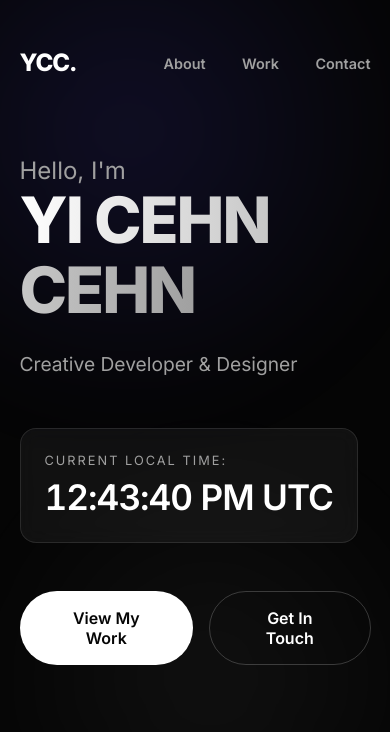
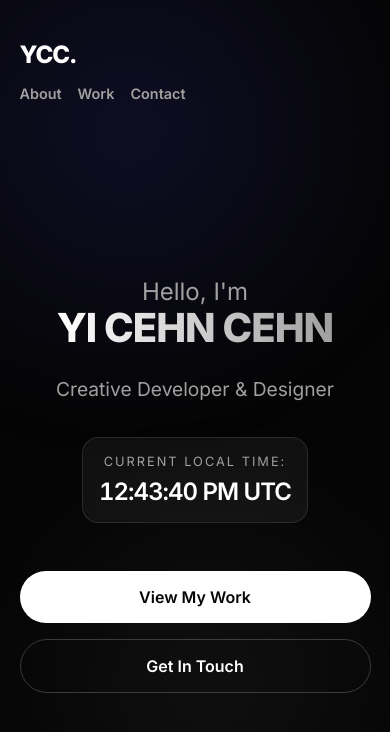
Before and after one commit to tastingoooo/-L1---Personal-Page, a plain HTML site: page index.html in a window 390 px wide. Drawn offline with Linux system fonts and the light colour scheme.

Commit message:
Update styles for Responsive Web Design (RWD)

```diff
--- a/styles.css
+++ b/styles.css
@@ -79,7 +79,7 @@ nav {
 }
 
 .name {
-    font-size: clamp(4rem, 8vw, 7rem);
+    font-size: clamp(2.5rem, 8vw, 7rem);
     font-weight: 800;
     line-height: 1.1;
     letter-spacing: -2px;
@@ -132,6 +132,7 @@ nav {
     margin-top: 3rem;
     display: flex;
     gap: 1rem;
+    flex-wrap: wrap;
 }
 
 button {
@@ -184,7 +185,7 @@ button {
     right: -10%;
     width: 600px;
     height: 600px;
-    background: radial-gradient(circle, rgba(79, 70, 229, 0.15) 0%, rgba(0,0,0,0) 70%);
+    background: radial-gradient(circle, rgba(79, 70, 229, 0.15) 0%, rgba(0, 0, 0, 0) 70%);
     border-radius: 50%;
     filter: blur(40px);
 }
@@ -195,18 +196,106 @@ button {
     left: -10%;
     width: 500px;
     height: 500px;
-    background: radial-gradient(circle, rgba(255, 255, 255, 0.05) 0%, rgba(0,0,0,0) 70%);
+    background: radial-gradient(circle, rgba(255, 255, 255, 0.05) 0%, rgba(0, 0, 0, 0) 70%);
     border-radius: 50%;
     filter: blur(40px);
 }
 
 /* Animations */
 @keyframes fadeIn {
-    from { opacity: 0; transform: translateY(20px); }
-    to { opacity: 1; transform: translateY(0); }
+    from {
+        opacity: 0;
+        transform: translateY(20px);
+    }
+
+    to {
+        opacity: 1;
+        transform: translateY(0);
+    }
 }
 
-.title { animation: fadeIn 0.8s ease-out forwards; animation-delay: 0.1s; opacity: 0; }
-.subtitle { animation: fadeIn 0.8s ease-out forwards; animation-delay: 0.3s; opacity: 0; }
-.time-container { animation: fadeIn 0.8s ease-out forwards; animation-delay: 0.5s; opacity: 0; }
-.cta-buttons { animation: fadeIn 0.8s ease-out forwards; animation-delay: 0.7s; opacity: 0; }
+.title {
+    animation: fadeIn 0.8s ease-out forwards;
+    animation-delay: 0.1s;
+    opacity: 0;
+}
+
+.subtitle {
+    animation: fadeIn 0.8s ease-out forwards;
+    animation-delay: 0.3s;
+    opacity: 0;
+}
+
+.time-container {
+    animation: fadeIn 0.8s ease-out forwards;
+    animation-delay: 0.5s;
+    opacity: 0;
+}
+
+.cta-buttons {
+    animation: fadeIn 0.8s ease-out forwards;
+    animation-delay: 0.7s;
+    opacity: 0;
+}
+
+/* Media Queries for Responsive Web Design */
+@media (max-width: 768px) {
+    nav {
+        flex-direction: column;
+        align-items: flex-start;
+        gap: 1rem;
+    }
+
+    .nav-links {
+        display: flex;
+        flex-wrap: wrap;
+        gap: 1rem;
+    }
+
+    .nav-links a {
+        margin-left: 0;
+    }
+
+    .content {
+        margin-top: 2rem;
+        align-items: center;
+        text-align: center;
+    }
+
+    .subtitle {
+        text-align: center;
+    }
+
+    .time-display {
+        font-size: 1.8rem;
+    }
+
+    button {
+        width: 100%;
+        text-align: center;
+    }
+
+    .cta-buttons {
+        width: 100%;
+        justify-content: center;
+    }
+}
+
+@media (max-width: 480px) {
+    .hero {
+        padding: 1.5rem 5%;
+    }
+
+    .name {
+        letter-spacing: -1px;
+    }
+
+    .time-container {
+        padding: 1rem;
+        margin-top: 2rem;
+    }
+
+    .time-display {
+        font-size: 1.5rem;
+    }
+}
```
